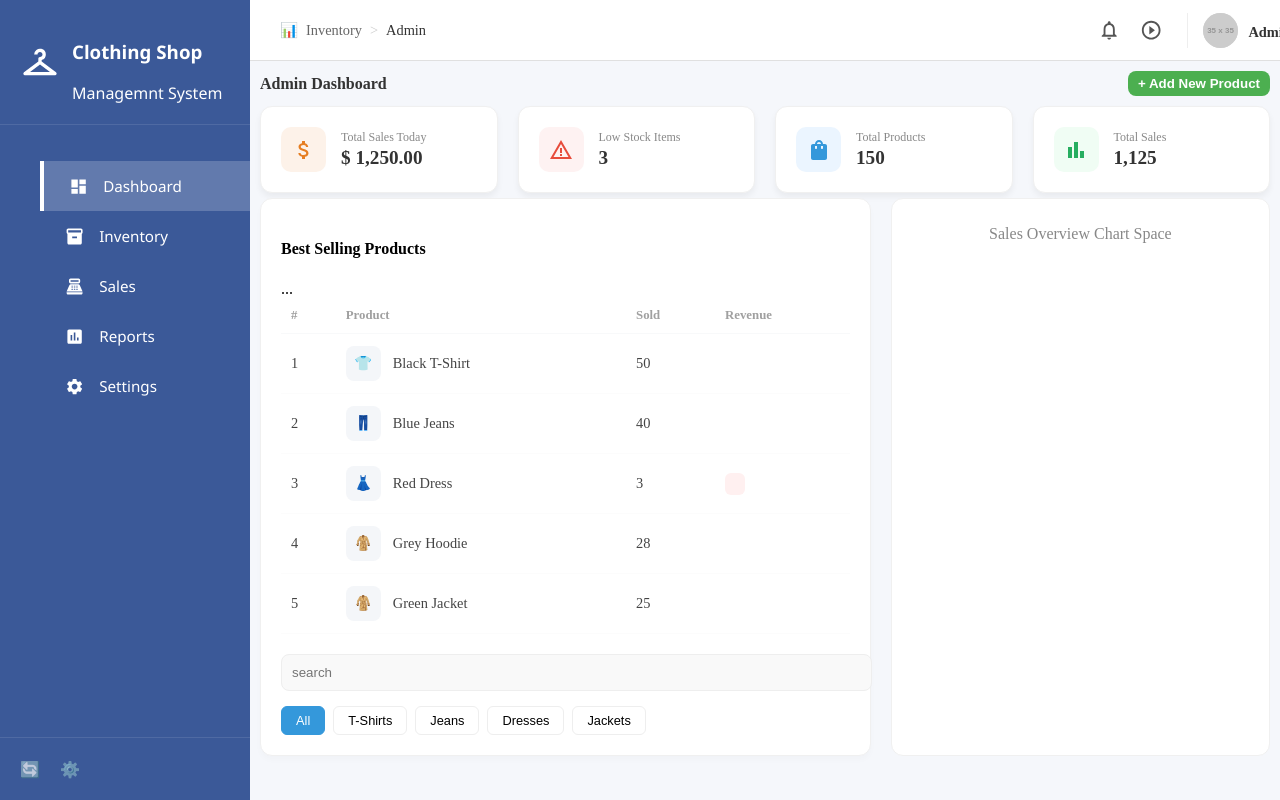
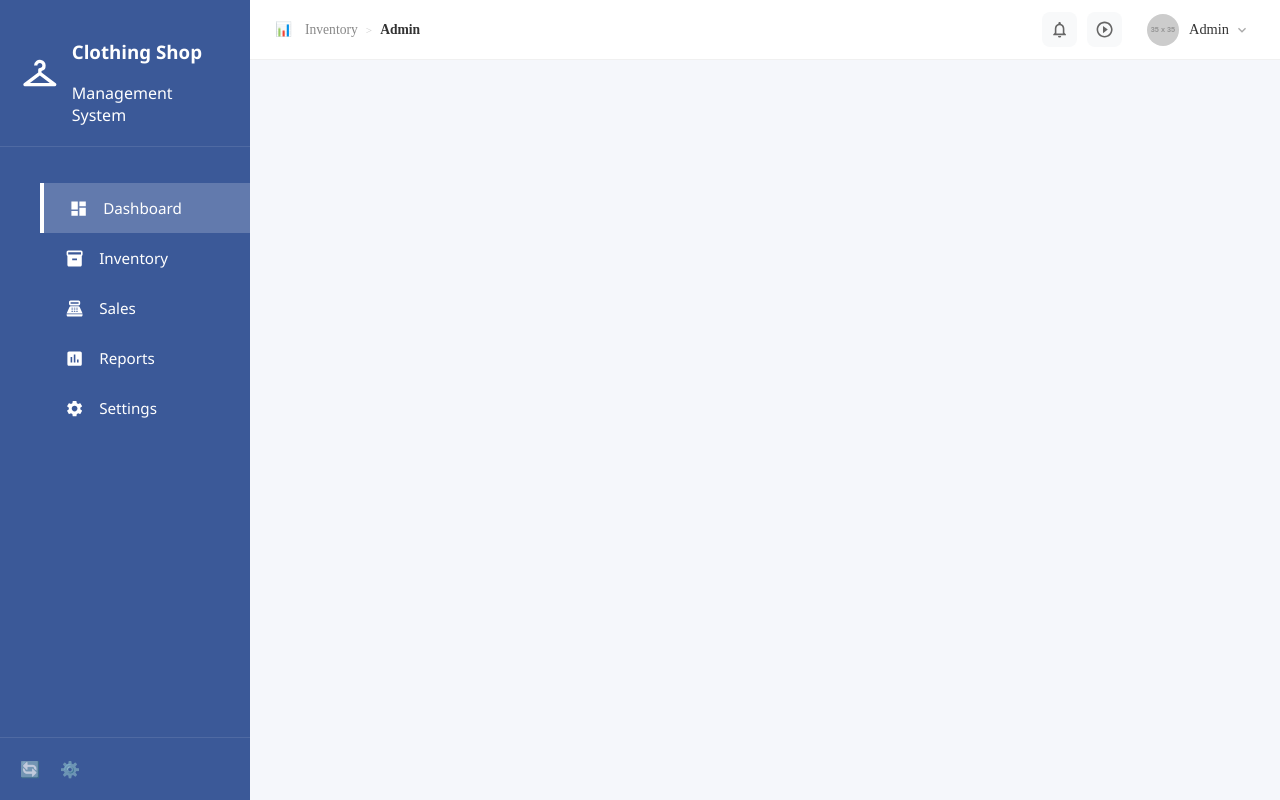
Before and after one commit to RasikaMadushanka/cloth_shop, a React (Vite) app: page /dashboard in a window 1280 px wide. Built offline with nearby package versions, Linux system fonts and the light colour scheme.

Commit message:
make inventory item managemnt

```diff
--- a/src/App.tsx
+++ b/src/App.tsx
@@ -1,4 +1,5 @@
 import './App.css'
+import AdminOverview from './components/Admin/Adminoverview/AdminOverview'
 import AdminSelling from './components/Admin/adminSelling/AdminSelling'
 import AdminSlot from './components/Admin/AdminSlot/AdminSlot'
 import Clothnav from './components/navbar/Clothnav'
@@ -12,14 +13,14 @@ function App() {
       <div className="main-content">
         <Topheader />
 
-        <div className="dashboard-body">
-          <div style={{ display: 'flex', justifyContent: 'space-between', alignItems: 'center', marginBottom: '5px' }}>
+        {/* <div className="dashboard-body">
+          <div style={{ display: 'flex', justifyContent: 'space-between', alignItems: 'center', marginBottom: '15px' }}>
             <h4 style={{ color: '#333', margin: 0 }}>Admin Dashboard</h4>
             <button style={{
               backgroundColor: '#4caf50',
               color: 'white',
               border: 'none',
-              padding: '5px 10px',
+              padding: '8px 15px',
               borderRadius: '8px',
               fontWeight: 'bold',
               cursor: 'pointer'
@@ -28,22 +29,13 @@ function App() {
             </button>
           </div>
 
-          {/* Top 4 Stats Slots */}
           <AdminSlot />
 
-          {/* Main Content Row: Table and Charts */}
           <div className="dashboard-main-row">
             <AdminSelling />
-
-            {/* Right Side Column for Charts/Low Stock */}
-            <div className="dashboard-side-column">
-               {/* SalesOverview Component will go here */}
-               <div style={{ background: 'white', padding: '10px', borderRadius: '12px', height: '100%', border: '1px solid #f0f0f0' }}>
-                  <p style={{ color: '#888', textAlign: 'center' }}>Sales Overview Chart Space</p>
-               </div>
-            </div>
+            <AdminOverview />
           </div>
-        </div>
+        </div> */}
       </div>
     </div>
   )
--- a/src/components/Admin/AdminSlot/AdminSlot.tsx
+++ b/src/components/Admin/AdminSlot/AdminSlot.tsx
@@ -1,41 +1,54 @@
+import React from 'react';
 import { MdAttachMoney, MdWarningAmber, MdShoppingBag, MdBarChart } from "react-icons/md";
 import './AdminSlot.css';
-function AdminSlot() {
-    const status = [
-       {
+
+// 1. Define the interface for a single status card
+interface StatusItem {
+  label: string;
+  value: string;
+  icon: React.ReactNode; // This allows for JSX elements like <MdAttachMoney />
+  color: string;
+  iconColor: string;
+}
+
+const AdminSlot: React.FC = () => {
+  // 2. Apply the interface to the status array
+  const status: StatusItem[] = [
+    {
       label: "Total Sales Today",
       value: "$ 1,250.00",
       icon: <MdAttachMoney />,
-      color: "#fdf2e9", // Light Orange
+      color: "#fdf2e9",
       iconColor: "#e67e22",
     },
     {
       label: "Low Stock Items",
       value: "3",
       icon: <MdWarningAmber />,
-      color: "#fef2f2", // Light Red
+      color: "#fef2f2",
       iconColor: "#e74c3c",
     },
     {
       label: "Total Products",
       value: "150",
       icon: <MdShoppingBag />,
-      color: "#ebf5ff", // Light Blue
+      color: "#ebf5ff",
       iconColor: "#3498db",
     },
     {
       label: "Total Sales",
       value: "1,125",
       icon: <MdBarChart />,
-      color: "#f0fdf4", // Light Green
+      color: "#f0fdf4",
       iconColor: "#27ae60",
     }
-    ];
+  ];
+
   return (
     <div className="status_grid">
-        {status.map((stat,index)=>(
-            <div className="status_card" key = {index}>
-                <div
+      {status.map((stat, index) => (
+        <div className="status_card" key={index}>
+          <div
             className="stat_icon_wrapper"
             style={{ backgroundColor: stat.color, color: stat.iconColor }}
           >
@@ -46,12 +59,9 @@ function AdminSlot() {
             <h3 className="stat_value">{stat.value}</h3>
           </div>
         </div>
+      ))}
+    </div>
+  );
+};
 
-        ))}
-
-    </div>
-
-  )
-}
-
-export default AdminSlot
+export default AdminSlot;
--- a/src/components/Admin/adminSelling/AdminSelling.css
+++ b/src/components/Admin/adminSelling/AdminSelling.css
@@ -1,10 +1,10 @@
 .selling_container {
   background: #ffffff;
-  padding: 20px;
+  padding: 5px;
   border-radius: 12px;
   border: 1px solid #f0f0f0;
   box-shadow: 0 4px 6px rgba(0, 0, 0, 0.02);
-  flex: 1.5; /* Takes up more room than side charts */
+  flex: 1.5;
 }
 
 .selling_header {
--- a/src/components/Admin/adminSelling/AdminSelling.tsx
+++ b/src/components/Admin/adminSelling/AdminSelling.tsx
@@ -1,20 +1,31 @@
-import './AdminSelling.css'
+import React from 'react';
+import './AdminSelling.css';
 
+interface Product {
+    id: number;
+    name: string;
+    sold: number;
+    revenue: string;
+    icon: string;
+    isLow?: boolean;
+}
 
-function AdminSelling() {
-    const products = [
+const AdminSelling: React.FC = () => {
+    const products: Product[] = [
         { id: 1, name: "Black T-Shirt", sold: 50, revenue: "$ 1,200.00", icon: "👕" },
         { id: 2, name: "Blue Jeans", sold: 40, revenue: "$ 1,600.00", icon: "👖" },
         { id: 3, name: "Red Dress", sold: 3, revenue: "Low Sales", icon: "👗", isLow: true },
         { id: 4, name: "Grey Hoodie", sold: 28, revenue: "$ 1,400.00", icon: "🧥" },
         { id: 5, name: "Green Jacket", sold: 25, revenue: "$ 1,250.00", icon: "🧥" },
-    ]
+    ];
 
     return (
         <div className="selling_container">
             <div className="selling_top">
-                <h4>Best Selling Products</h4><span className="top_options">...</span>
+                <h4>Best Selling Products</h4>
+                <span className="top_options">...</span>
             </div>
+
             <table className="selling_table">
                 <thead>
                     <tr>
@@ -29,11 +40,16 @@ function AdminSelling() {
                         <tr key={item.id}>
                             <td>{item.id}</td>
                             <td className="product_cell">
-                                <div className="product_icon_bg">{item.icon}</div><span>{item.name}</span>
+                                <div className="product_icon_bg">{item.icon}</div>
+                                <span>{item.name}</span>
                             </td>
                             <td>{item.sold}</td>
-                            <td><span className={item.isLow ? "revenue_badge_low" : "revenue_text"}></span></td>
-
+                            <td>
+                                {/* Added {item.revenue} here to fix the empty column */}
+                                <span className={item.isLow ? "revenue_badge_low" : "revenue_text"}>
+                                    {item.revenue}
+                                </span>
+                            </td>
                         </tr>
                     ))}
                 </tbody>
@@ -51,6 +67,6 @@ function AdminSelling() {
             </div>
         </div>
     );
-}
+};
 
-export default AdminSelling
+export default AdminSelling;
--- a/src/components/navbar/Clothnav.tsx
+++ b/src/components/navbar/Clothnav.tsx
@@ -1,23 +1,33 @@
+import React from 'react';
+import './Clothnav.css';
+import { MdDashboard, MdInventory, MdPointOfSale, MdAssessment, MdSettings, MdCheckroom } from "react-icons/md";
 
-import './Clothnav.css'
-import { MdDashboard, MdInventory, MdPointOfSale, MdAssessment, MdSettings, MdCheckroom } from "react-icons/md";
-function Navbarasika() {
+// Define the interface for your navigation items
+interface MenuItem {
+  name: string;
+  icon: React.ReactNode;
+  active?: boolean; // Optional property
+}
 
-  const menuItems = [
-    { name: 'Dashboard', icon: <MdDashboard />,active:true },
+const Navbarasika: React.FC = () => {
+  const menuItems: MenuItem[] = [
+    { name: 'Dashboard', icon: <MdDashboard />, active: true },
     { name: 'Inventory', icon: <MdInventory /> },
     { name: 'Sales', icon: <MdPointOfSale /> },
     { name: 'Reports', icon: <MdAssessment /> },
     { name: 'Settings', icon: <MdSettings /> }
   ];
+
   return (
     <div className='sidebar_container'>
       <div className='sidebar_title'>
         <MdCheckroom className='logo-icon' />
         <div className='title_text'>
-          <h3>Clothing Shop</h3><span>Managemnt System</span>
+          <h3>Clothing Shop</h3>
+          <span>Management System</span>
         </div>
       </div>
+
       <nav className='side_navbar'>
         <ul>
           {menuItems.map((item, index) => (
@@ -28,14 +38,13 @@ function Navbarasika() {
           ))}
         </ul>
       </nav>
-    <div className="sidebar_footer">
-        {/* Placeholder for the bottom icons seen in your image */}
+
+      <div className="sidebar_footer">
         <div className="footer-icon">🔄</div>
         <div className="footer-icon">⚙️</div>
       </div>
     </div>
   );
+};
 
-}
-
-export default Navbarasika
+export default Navbarasika;
--- a/src/components/topheader/Topheader.css
+++ b/src/components/topheader/Topheader.css
@@ -1,33 +1,37 @@
 .top_header {
   height: 60px;
-  background-color: #ffffff;
+  background: white;
   display: flex;
+  justify-content: space-between;
   align-items: center;
-  justify-content: space-between;
-  padding: 0 30px;
-  border-bottom: 1px solid #e0e0e0;
+  padding: 0 25px;
+  border-bottom: 1px solid #f0f0f0;
   width: 100%;
+  box-sizing: border-box;
 }
 
-/* Breadcrumbs Styling */
 .header_left .breadcrumb {
   display: flex;
   align-items: center;
   gap: 8px;
-  font-size: 0.9rem;
-  color: #666;
-  font-weight: 500;
+  font-size: 0.85rem;
+  color: #888;
 }
 
-.breadcrumb-separator {
-  color: #ccc;
+.breadcrumb-icon {
+  margin-right: 5px;
 }
 
 .breadcrumb-item.active {
   color: #333;
+  font-weight: 600;
 }
 
-/* Right Side Styling */
+.breadcrumb-separator {
+  font-size: 0.7rem;
+  color: #ccc;
+}
+
 .header_right {
   display: flex;
   align-items: center;
@@ -40,46 +44,52 @@
 }
 
 .icon_btn {
-  background: none;
+  background: #f8f9fa;
   border: none;
-  font-size: 1.4rem;
-  color: #555;
-  cursor: pointer;
+  width: 35px;
+  height: 35px;
+  border-radius: 8px;
   display: flex;
   align-items: center;
-  padding: 5px;
-  transition: color 0.2s;
+  justify-content: center;
+  font-size: 1.2rem;
+  color: #666;
+  cursor: pointer;
+  transition: 0.2s;
 }
 
 .icon_btn:hover {
-  color: #3b5998;
+  background: #eef0f2;
 }
 
-/* User Profile Styling */
 .user_profile {
   display: flex;
   align-items: center;
   gap: 10px;
-  padding-left: 15px;
-  border-left: 1px solid #eee;
   cursor: pointer;
+  padding: 5px;
+  border-radius: 8px;
 }
 
 .avatar {
-  width: 35px;
-  height: 35px;
+  width: 32px;
+  height: 32px;
   border-radius: 50%;
   object-fit: cover;
-  background-color: #ddd;
+}
+
+.user_info {
+  display: flex;
+  align-items: center;
+  gap: 5px;
 }
 
 .user_name {
   font-size: 0.9rem;
-  font-weight: 600;
+  font-weight: 500;
   color: #333;
 }
 
 .dropdown_arrow {
-  font-size: 1.2rem;
-  color: #888;
+  color: #aaa;
 }
```
Also changed, not shown: src/components/Admin/Adminoverview/AdminOverview.css (+59 -19 lines), src/components/Admin/Adminoverview/AdminOverview.tsx (+35 -13 lines), src/components/inventory/ItemManagement.tsx (added, +9 -0 lines), src/components/topheader/Topheader.tsx (+12 -7 lines).
